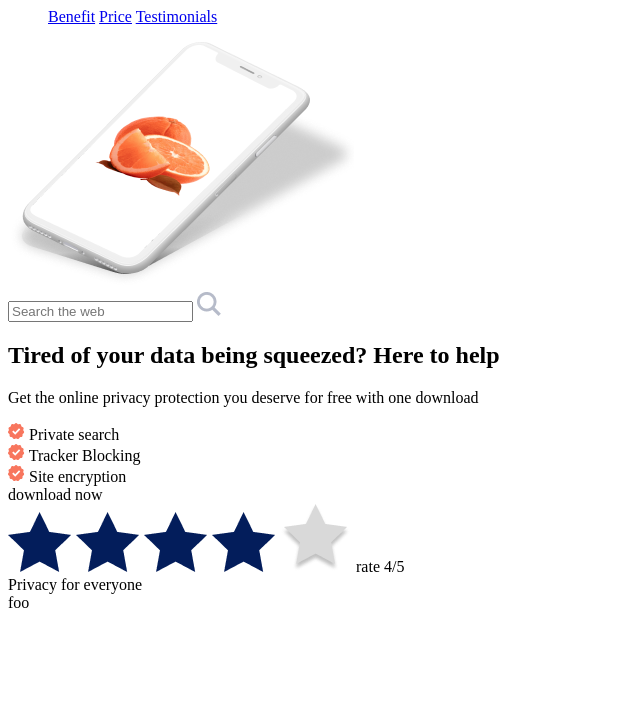
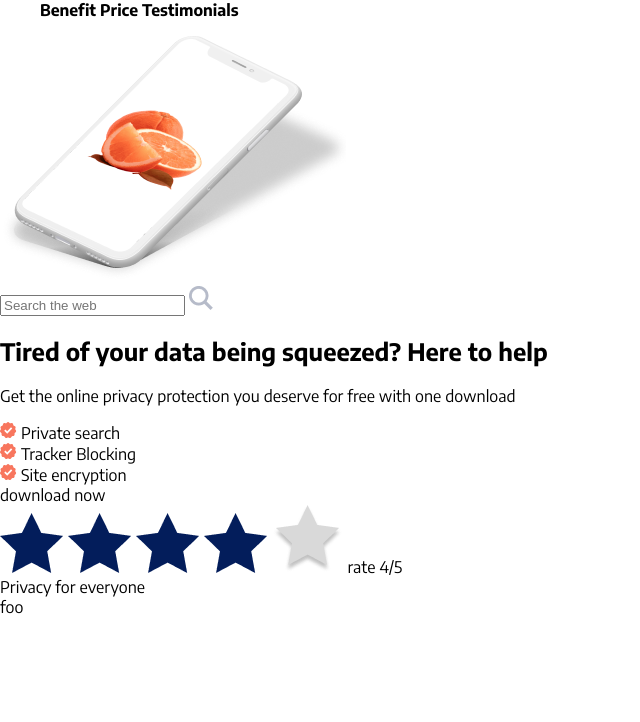
Before and after one commit to slugcore/orangeSearchEngine, a plain HTML site: page index.html in a window 1280 px wide. Shown: the part 78-800 px from the top of the page, without its empty margins (0-640 px from the left). Drawn offline with Linux system fonts and the light colour scheme.

Commit message:
add stylesheet

```diff
--- a/index.html
+++ b/index.html
@@ -1,11 +1,18 @@
 <!DOCTYPE html>
 <html lang="en">
-<head>
-    <meta charset="UTF-8">
-    <meta http-equiv="X-UA-Compatible" content="IE=edge">
-    <meta name="viewport" content="width=device-width, initial-scale=1.0">
-    <title>Document</title>
-</head>
+    <head>
+        <meta charset="UTF-8" />
+        <meta http-equiv="X-UA-Compatible" content="IE=edge" />
+        <meta name="viewport" content="width=device-width, initial-scale=1.0" />
+        <link rel="preconnect" href="https://fonts.googleapis.com" />
+        <link rel="preconnect" href="https://fonts.gstatic.com" crossorigin />
+        <link
+          href="https://fonts.googleapis.com/css2?family=Encode+Sans:wght@400;700;800&display=swap"
+          rel="stylesheet"
+        />
+        <link rel="stylesheet" href="./style.css" />
+        <title>Document</title>
+      </head>
 <body>
     <header>
         <img src="./images/logo.png" alt="logo of orange search engine">
--- /dev/null
+++ b/style.css
@@ -0,0 +1,14 @@
+body{
+    margin: 0;
+    padding: 0;
+    /* hello this is a comment in css*/
+     font-family: 'Encode Sans', sans-serif;
+
+}
+a{
+    text-decoration: none;
+    color: black;
+    font-weight: 700;
+    font-size: 1rem;
+
+}
```
